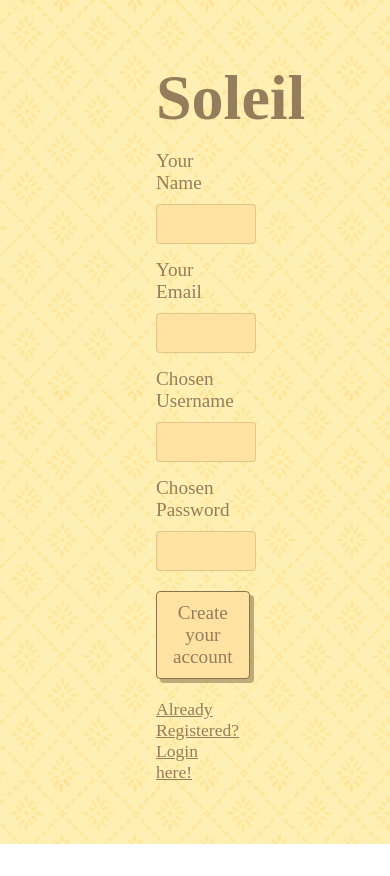
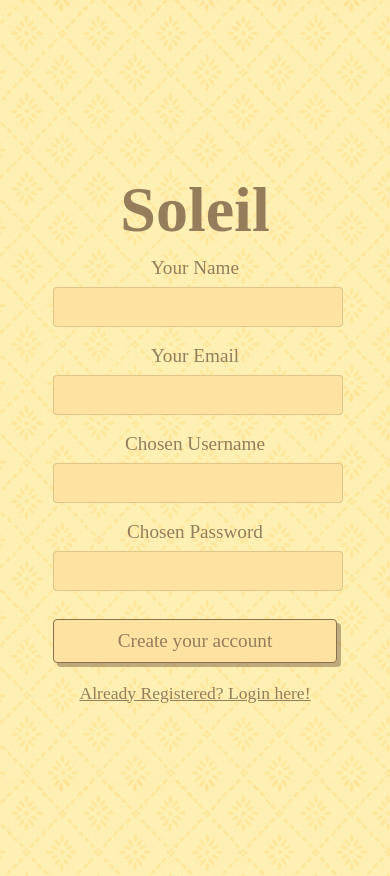
Before and after one commit to my-username-8/Soleil, a React (Vite) app: page /getstarted in a window 390 px wide. Before the commit the page ends 844 px from the top, so only its background shows below. Built offline with nearby package versions, Linux system fonts and the light colour scheme.

Commit message:
UI changes to auth pages

```diff
--- /dev/null
+++ b/src/components/FormLayout/FormLayout.jsx
@@ -0,0 +1,9 @@
+import styles from "./FormLayout.module.css";
+
+export default function FormLayout({ children }) {
+  return (
+    <section className={styles.content}>
+      <div className={styles.info}>{children}</div>
+    </section>
+  );
+}
--- /dev/null
+++ b/src/components/FormLayout/FormLayout.module.css
@@ -0,0 +1,48 @@
+.content {
+  height: 100vh;
+  display: flex;
+  justify-content: center;
+  align-items: center;
+  overflow: hidden;
+  position: relative;
+  z-index: 4;
+}
+
+.info {
+  width: 20%;
+  display: flex;
+  flex-direction: column;
+}
+
+input {
+  padding: 10px 5px;
+  margin: 10px 0px;
+  width: 96%;
+}
+label {
+  display: block;
+  margin: 15px 0px;
+}
+
+@media (max-width: 768px) {
+  .content {
+    padding: 1rem;
+  }
+
+  .info {
+    align-items: center;
+    justify-content: center;
+    text-align: center;
+    width: 90%;
+  }
+  form {
+    width: 88%;
+  }
+  input {
+    width: 98%;
+    margin: 8px 0px;
+  }
+  label {
+    margin: 10px 0px;
+  }
+}
--- a/src/index.css
+++ b/src/index.css
@@ -30,15 +30,16 @@
   padding: 10px;
   border-radius: 4px;
   width: 100%;
+  outline: none;
 }
 button {
-  padding: 10px 0px;
   box-shadow: 4px 4px 0 #8a724d54, 4px 4px 0 #8a724d54;
   border: 1.5px solid #8a724d;
   border-radius: 4px;
   padding: 10px 16px;
   background-color: #fde2a1;
   font-size: 1.2rem;
+  width: 100%;
 }
 label {
   font-size: 1.2rem;
--- a/src/pages/ForgotPassword/ForgotPassword.jsx
+++ b/src/pages/ForgotPassword/ForgotPassword.jsx
@@ -1,12 +1,11 @@
 import styles from "./ForgotPassword.module.css";
 import Heading from "../../components/Heading/Heading";
+import FormLayout from "../../components/FormLayout/FormLayout";
 export default function ForgotPassword() {
   return (
-    <>
-      <section className={styles.content}>
-        <div className={styles.info}>
+    <FormLayout>
       <Heading />
-
+      <form>
         <label>
           <div>
             Please enter the code sent to your{" "}
@@ -16,8 +15,7 @@
         </label>
 
         <button className={styles.resetBtn}>Reset Password</button>
-        </div>
-      </section>
-    </>
+      </form>
+    </FormLayout>
   );
 }
--- a/src/pages/ForgotPassword/ForgotPassword.module.css
+++ b/src/pages/ForgotPassword/ForgotPassword.module.css
@@ -1,28 +1,5 @@
-.content {
-  height: 100vh;
-  display: flex;
-  justify-content: center;
-  align-items: center;
-  overflow: hidden;
-  position: relative;
-  z-index: 4;
-}
-
-.info {
-  width: 20%;
-}
-.info input,
 .resetBtn {
   display: block;
-  outline: none;
-  margin: 10px 0px;
-}
-.info label {
-  display: block;
-  margin: 15px 0px;
-}
-
-.resetBtn {
   margin: 20px 0px;
 }
 .highlight {
--- a/src/pages/GetStarted/GetStarted.jsx
+++ b/src/pages/GetStarted/GetStarted.jsx
@@ -1,37 +1,66 @@
+import FormLayout from "../../components/FormLayout/FormLayout";
 import styles from "./GetStarted.module.css";
 import Heading from "../../components/Heading/Heading";
 import { Link } from "react-router-dom";
+import { useState } from "react";
 
 export default function GetStarted() {
+  function handleSubmit() {
+    // e.preventDefault();
+    //STEPS TO send data to the database
+    //fetch from the link: import.meta.env.VITE_API_URL/signup
+    //if response comes true, redirect user to login page, and show message: Success! Log in to access your dashboard.
+    //if response comes false, do not redirect user, and show a message: Sign Up failed!
+  }
+
+  let [name, setName] = useState("");
+  let [email, setEmail] = useState("");
+  let [username, setUsername] = useState("");
+  let [password, setPassword] = useState("");
+
   return (
-    <>
-      <section className={styles.content}>
-        <div className={styles.info}>
+    <FormLayout>
       <Heading />
 
+      <form onSubmit={handleSubmit}>
         <label>
           <div>Your Name</div>
-            <input type="text" />
+          <input
+            type="text"
+            value={name}
+            onChange={(e) => setName(e.target.value)}
+          />
         </label>
         <label>
           <div>Your Email</div>
-            <input type="email" />
+          <input
+            type="email"
+            value={email}
+            onChange={(e) => setEmail(e.target.value)}
+          />
         </label>
         <label>
           <div>Chosen Username</div>
-            <input type="text" />
+          <input
+            type="text"
+            value={username}
+            onChange={(e) => setUsername(e.target.value)}
+          />
         </label>
         <label>
           <div>Chosen Password</div>
-            <input type="password" />
+          <input
+            type="password"
+            value={password}
+            onChange={(e) => setPassword(e.target.value)}
+          />
         </label>
+        <button className={styles.createAccBtn}>Create your account</button>
+      </form>
 
-          <button className={styles.createAccBtn}>Create your account</button>
-          <Link className={styles.loginBtn} to="/login">
+      <Link className={styles.goToLogin} to="/login">
         Already Registered? Login here!
       </Link>
-        </div>
-      </section>
-    </>
+    </FormLayout>
   );
 }
--- a/src/pages/GetStarted/GetStarted.module.css
+++ b/src/pages/GetStarted/GetStarted.module.css
@@ -1,32 +1,7 @@
-.content {
-  height: 100vh;
-  display: flex;
-  justify-content: center;
-  align-items: center;
-  overflow: hidden;
-  position: relative;
-  z-index: 4;
+.goToLogin {
+  font-size: 1.1rem;
 }
-
-.info {
-  width: 20%;
-}
-.info input,
 .createAccBtn {
   display: block;
-  outline: none;
-  margin: 10px 0px;
-}
-
-.info label {
-  display: block;
-  margin: 15px 0px;
-}
-
-.createAccBtn {
   margin: 20px 0px;
 }
-
-.loginBtn {
-  font-size: 1.1rem;
-}
--- a/src/pages/Login/Login.jsx
+++ b/src/pages/Login/Login.jsx
@@ -1,13 +1,14 @@
 import styles from "./Login.module.css";
 import Heading from "../../components/Heading/Heading";
 import { Link } from "react-router-dom";
+import FormLayout from "../../components/FormLayout/FormLayout";
 
 export default function Login() {
   return (
-    <>
-      <section className={styles.content}>
-        <div className={styles.info}>
+    <FormLayout>
       <Heading />
+
+      <form>
         <label>
           <div>Your Username</div>
           <input />
@@ -17,17 +18,15 @@
           <input />
         </label>
 
-          <Link to="/dashboard" className={styles.loginWrapper}>
         <button className={styles.loginBtn}>Login</button>
-          </Link>
-          <Link to="/forgotpassword" className={styles.resetBtn}>
+      </form>
+
+      <Link to="/forgotpassword" className={styles.goToReset}>
         <div>Forgot Password</div>
       </Link>
-          <Link className={styles.signupBtn} to="/getstarted">
+      <Link className={styles.goToSignup} to="/getstarted">
         Not registered yet? Create an account!
       </Link>
-        </div>
-      </section>
-    </>
+    </FormLayout>
   );
 }
--- a/src/pages/Login/Login.module.css
+++ b/src/pages/Login/Login.module.css
@@ -1,37 +1,12 @@
-.content {
-  height: 100vh;
-  display: flex;
-  justify-content: center;
-  align-items: center;
-  overflow: hidden;
-  position: relative;
-  z-index: 4;
-}
-.info {
-  width: 20%;
-}
-.info input,
 .loginBtn {
   display: block;
-  margin: 10px 0px;
-  outline: none;
+  margin: 20px 0px;
 }
-.info label {
-  display: block;
-  margin: 15px 0px;
-}
-
-.loginBtn {
-  margin: 20px 0px 10px;
-}
-.loginWrapper {
-  text-decoration: none;
-}
-.signupBtn,
-.resetBtn {
+.goToSignup,
+.goToReset {
   font-size: 1.1rem;
 }
-.resetBtn {
+.goToReset {
   display: block;
   margin-bottom: 15px;
 }
--- a/src/pages/Start/Start.jsx
+++ b/src/pages/Start/Start.jsx
@@ -4,7 +4,6 @@
 import startIllustration from "../../assets/illustration_start.png";
 export default function Start() {
   return (
-    <>
     <section className={styles.heroSection}>
       <div className={styles.contentWrapper}>
         <div className={styles.content}>
@@ -29,6 +28,5 @@
         </div>
       </div>
     </section>
-    </>
   );
 }
```
Lines whose indentation alone changed are shown as unchanged.
